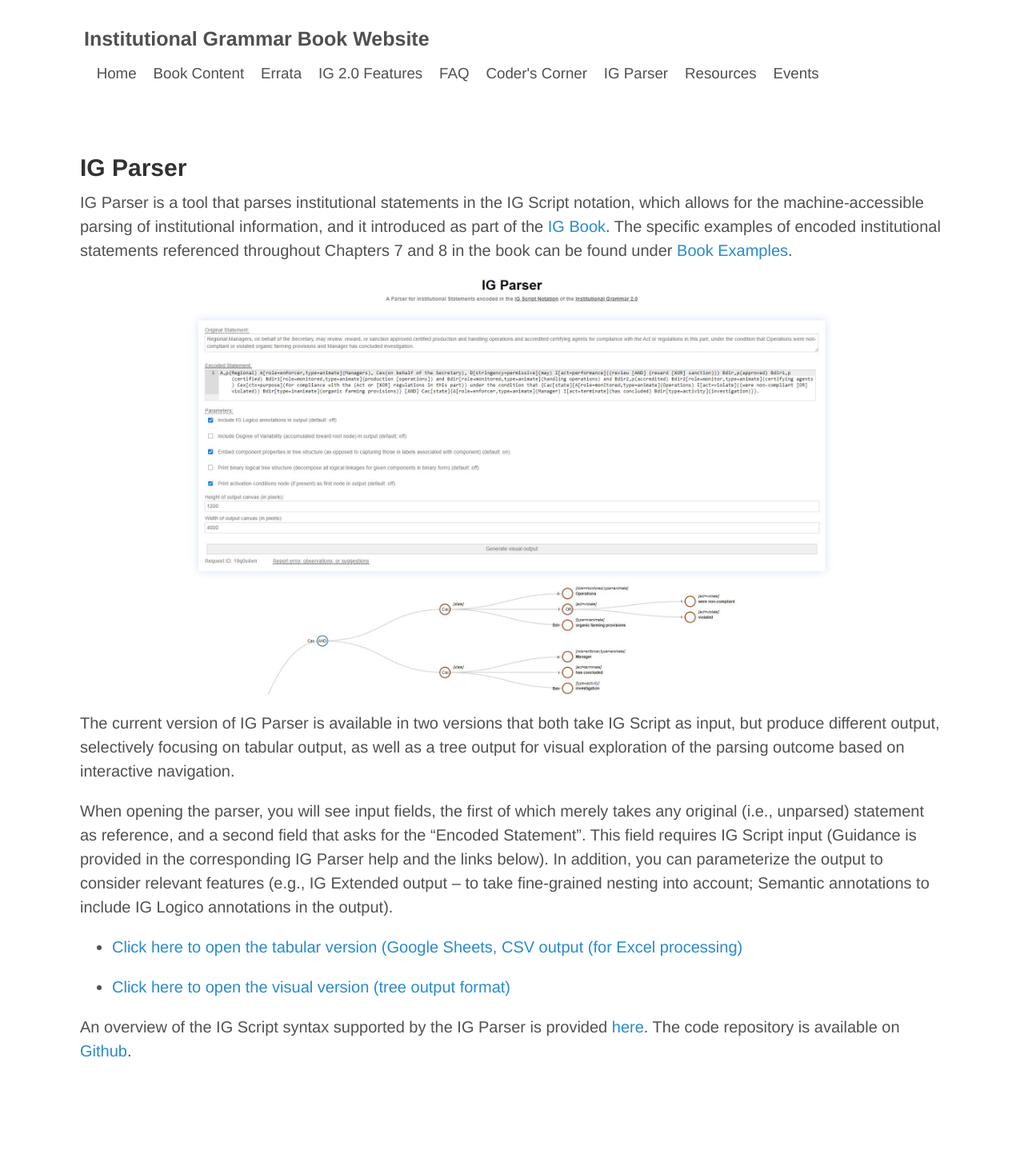
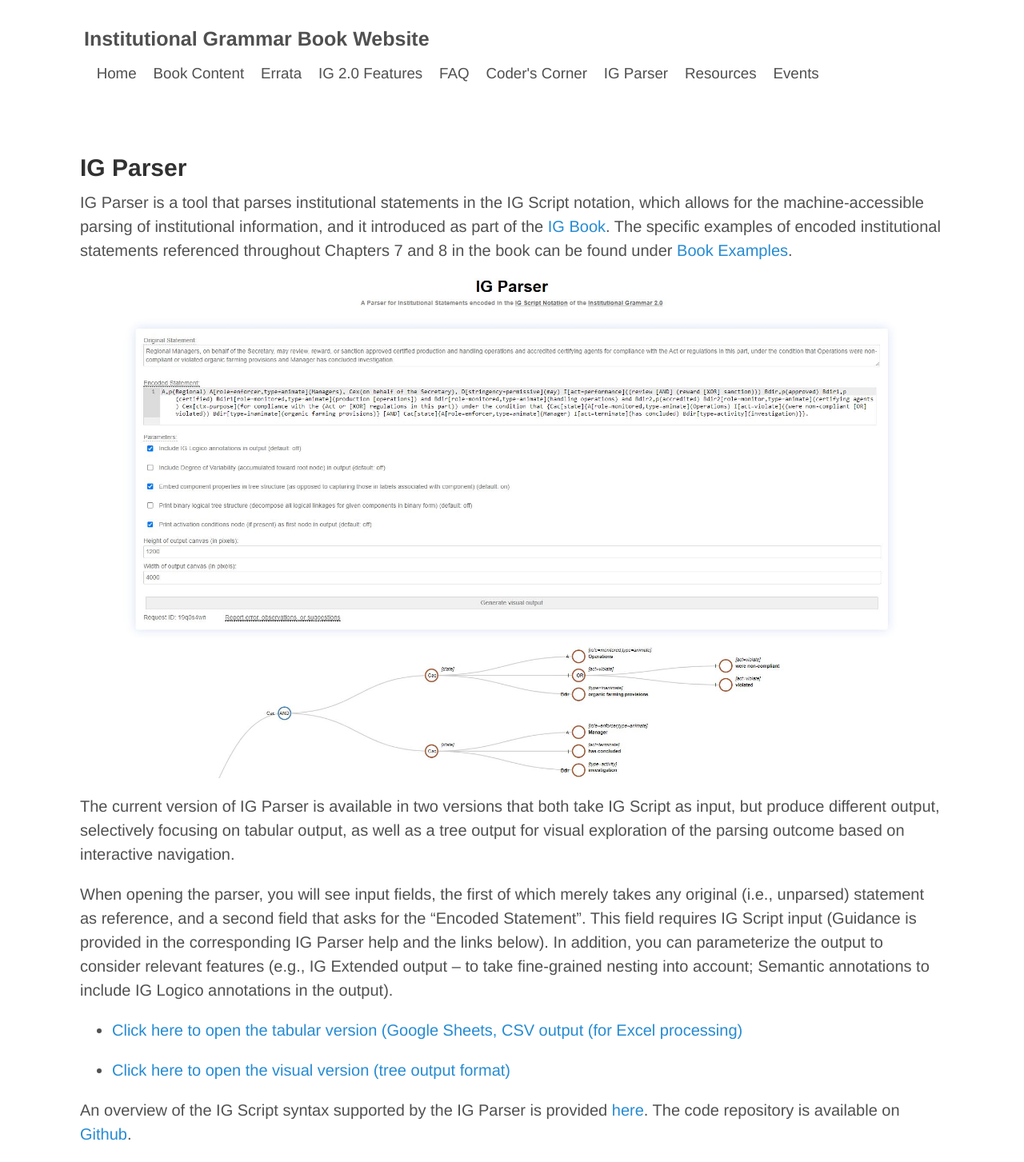
Before and after one commit to InstitutionalGrammar/IG-Book, a Jekyll site: the page built from ig-parser.md, in a window 1280 px wide. Shown: the whole page at 80% size. Built offline with Jekyll 4.4.1, drawn with Linux system fonts in a browser that asks for light colours; before the commit the page ends 1349 px from its top, so only the background shows below that.

Commit message:
Adjusted image size.

```diff
--- a/ig-parser.md
+++ b/ig-parser.md
@@ -8,7 +8,7 @@ title: IG Book
 IG Parser is a tool that parses institutional statements in the IG Script notation, which allows for the machine-accessible parsing of institutional information, and it introduced as part of the [IG Book](book-content.md). The specific examples of encoded institutional statements referenced throughout Chapters 7 and 8 in the book can be found under [Book Examples](book-examples.md).
 
 <center><a href="http://128.39.143.144:4040/visual/">
-<img target="_blank" src="/figures/IG-Parser-UI-Visual.jpg" width="75%">
+<img target="_blank" src="/figures/IG-Parser-UI-Visual.jpg" width="90%">
 </a></center>
 
 The current version of IG Parser is available in two versions that both take IG Script as input, but produce different output, selectively focusing on tabular output, as well as a tree output for visual exploration of the parsing outcome based on interactive navigation.
```
